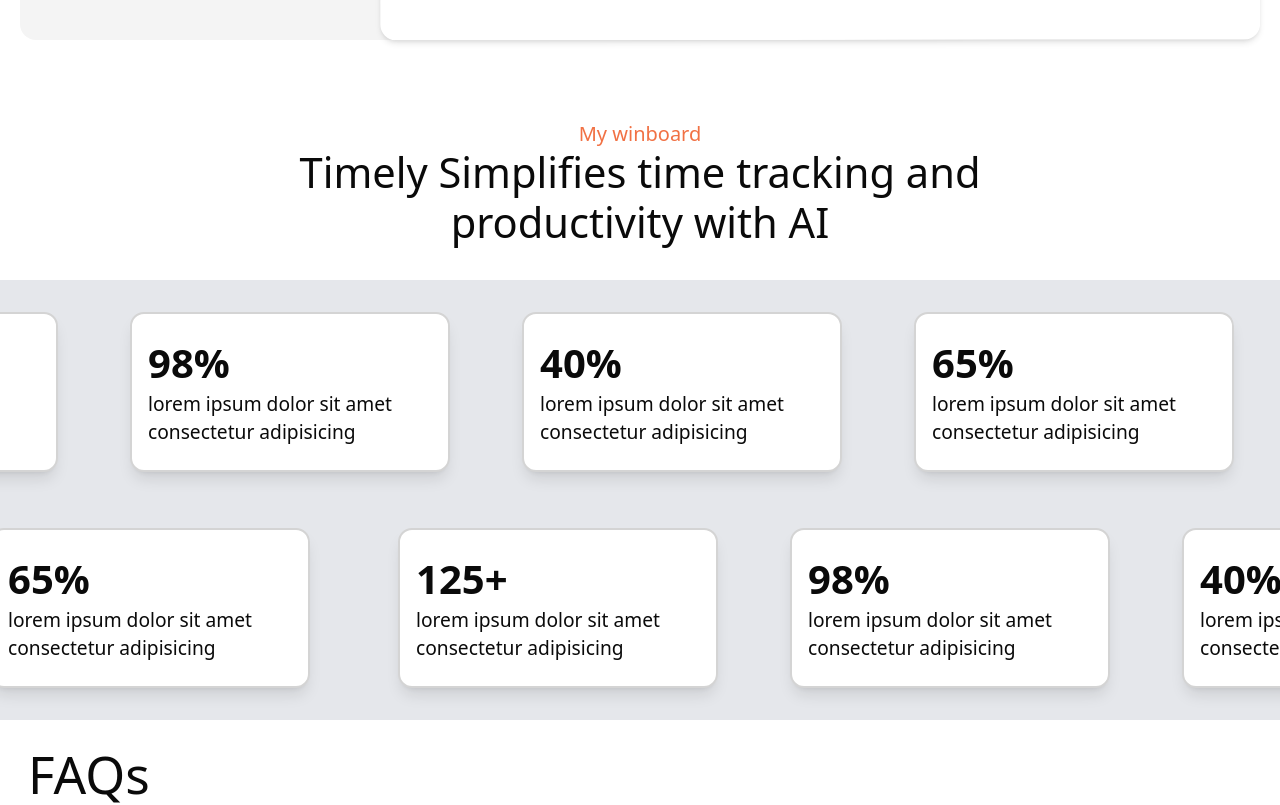
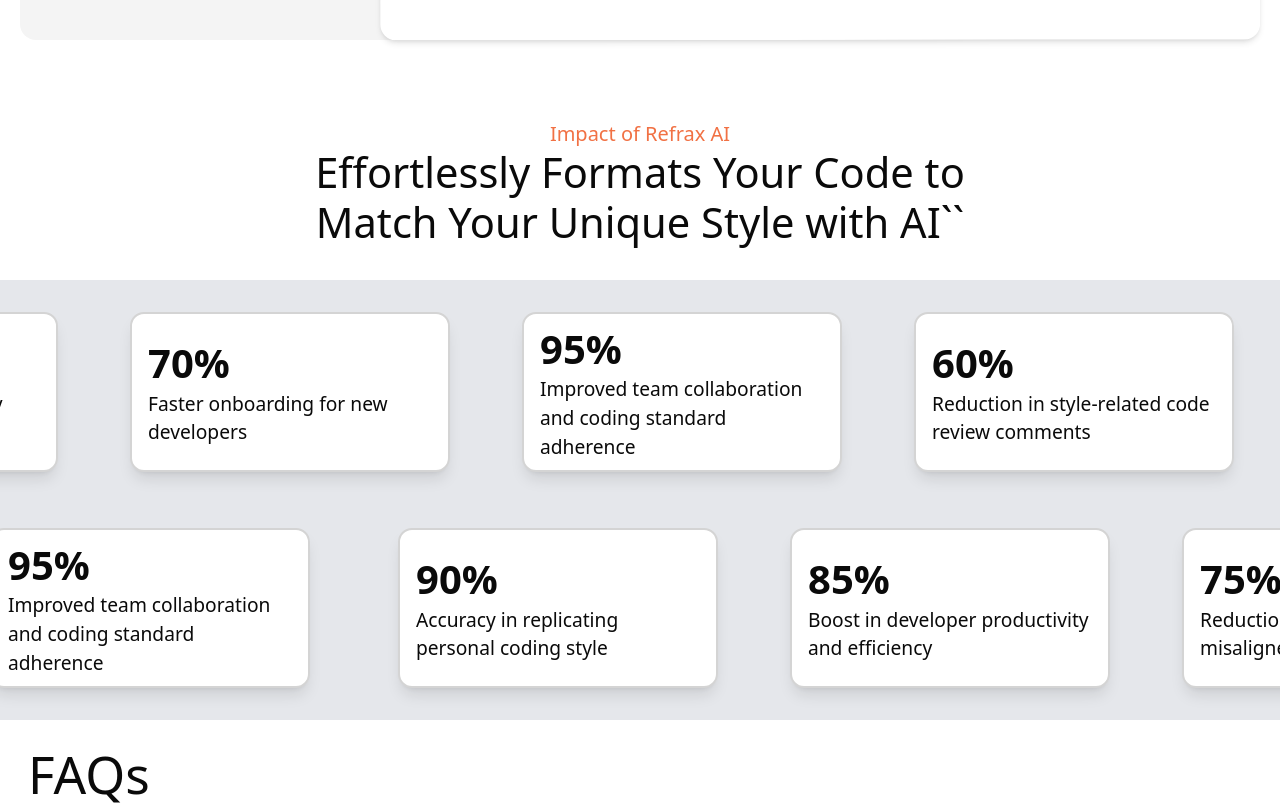
Before and after one commit to VipulDub-Cdr/refrax-ai, a Next.js app: page / in a window 1280 px wide. Shown: the part 2640-3445 px from the top of the page. Built offline with nearby package versions, Linux system fonts and the light colour scheme.

Commit message:
changed impact page

```diff
--- a/components/footer.tsx
+++ b/components/footer.tsx
@@ -20,10 +20,8 @@
                 </Link>
             </div>
             <div className="w-full flex flex-col md:flex-row justify-start items-start md:justify-end md:items-start m-4 gap-4">
-                <a className="flex flex-row justify-center items-center gap-2 text-sm md:text-lg text-white" href="http://" target="_blank" rel="noopener noreferrer">
-                    <span className="hover:text-neutral-300 mt-1"><span className="font-bold">Contact: </span>vipuldubey041@gmail.com</span>
-                    {/* <img className="h-10 w-10 cursor-pointer" src="https://img.icons8.com/?size=100&id=P7UIlhbpWzZm&format=png&color=000000" alt="" /> */}
-                </a>
+                <span className="text-white hover:text-neutral-900 mt-1"><span className="font-bold">Contact: </span>vipuldubey041@gmail.com</span>
+                {/* <img className="h-10 w-10 cursor-pointer" src="https://img.icons8.com/?size=100&id=P7UIlhbpWzZm&format=png&color=000000" alt="" /> */}
                 <a href="http://www.linkedin.com/in/vipul-dubey-541629256" target="_blank" rel="noopener noreferrer">
                     <img className="h-10 w-10 cursor-pointer" src="https://img.icons8.com/?size=100&id=13930&format=png&color=000000" alt="" />
                 </a>
--- a/components/secondpage.tsx
+++ b/components/secondpage.tsx
@@ -51,7 +51,7 @@
 
                 <div className="text-gray-800 md:w-[60%]">{description}</div>
 
-                <Link href="/register">
+                <Link href="/signin">
                     <button className="rounded-lg md:rounded-full px-4 py-1 text-white font-medium bg-black my-1 hover:cursor-pointer hover:bg-white hover:text-black hover:border-1 hover:border-black" onClick={() => { window.open("") }}>
                         Try for free
                     </button>
--- a/components/thirdpage.tsx
+++ b/components/thirdpage.tsx
@@ -12,22 +12,22 @@
     return <div id="third-page" className="md:pt-8 h-full w-full flex flex-col justify-center items-center md:justify-start">
 
         <div className='w-full md:w-[60%] flex flex-col justify-start items-center my-4'>
-            <div className='text-xl text-[#F17144] font-medium'>My winboard</div>
-            <div className=' text-3xl md:text-[2.6rem] text-center'>Timely Simplifies time tracking and productivity with AI</div>
+            <div className='text-xl text-[#F17144] font-medium'>Impact of Refrax AI</div>
+            <div className=' text-3xl md:text-[2.6rem] text-center'> Effortlessly Formats Your Code to Match Your Unique Style with AI``</div>
         </div>
 
         <div id="third-page" className='w-full bg-gray-200 my-4'>
             <Marquee direction="left" className="w-full flex flex-row justify-between items-center p-2 gap-2 md:gap-4 md:p-6 my-2">
-                <HeroCard url="" heading="125+" description='lorem ipsum dolor sit amet consectetur adipisicing' />
-                <HeroCard url="" heading="98%" description='lorem ipsum dolor sit amet consectetur adipisicing' />
-                <HeroCard url="" heading="40%" description='lorem ipsum dolor sit amet consectetur adipisicing' />
-                <HeroCard url="" heading="65%" description='lorem ipsum dolor sit amet consectetur adipisicing' />
+                <HeroCard url="" heading="120%" description='Increased code consistency across projects' />
+                <HeroCard url="" heading="70%" description='Faster onboarding for new developers' />
+                <HeroCard url="" heading="95%" description='Improved team collaboration and coding standard adherence' />
+                <HeroCard url="" heading="60%" description='Reduction in style-related code review comments' />
             </Marquee>
             <Marquee direction="right" className="w-full flex flex-row justify-between items-center p-2 gap-2 md:gap-4 md:p-6 my-2">
-                <HeroCard url="" heading="125+" description='lorem ipsum dolor sit amet consectetur adipisicing' />
-                <HeroCard url="" heading="98%" description='lorem ipsum dolor sit amet consectetur adipisicing' />
-                <HeroCard url="" heading="40%" description='lorem ipsum dolor sit amet consectetur adipisicing' />
-                <HeroCard url="" heading="65%" description='lorem ipsum dolor sit amet consectetur adipisicing' />
+                <HeroCard url="" heading="90%" description='Accuracy in replicating personal coding style' />
+                <HeroCard url="" heading="85%" description='Boost in developer productivity and efficiency' />
+                <HeroCard url="" heading="75%" description='Reduction in errors due to misaligned code formatting' />
+                <HeroCard url="" heading="95%" description='Improved team collaboration and coding standard adherence' />
             </Marquee>
         </div>
 
```
